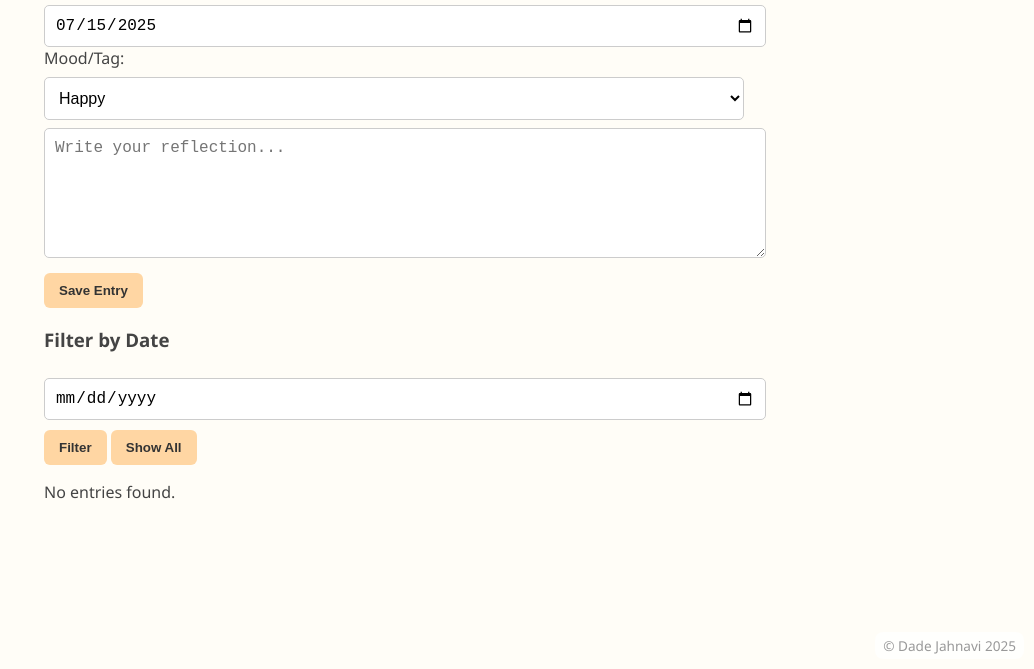
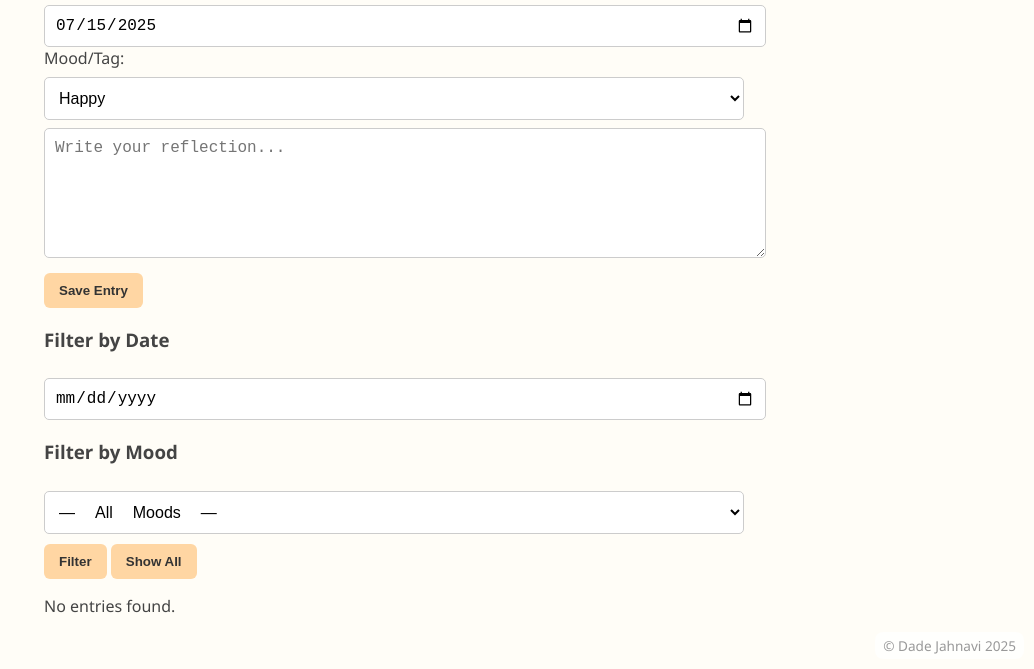
Before and after one commit to DadeJahnavi/Daily-Journal-Website, a plain HTML site: page index.html in a window 1280 px wide. Shown: the part 131-800 px from the top of the page, without its empty margins (246-1280 px from the left). Drawn offline with Linux system fonts and the light colour scheme.

Commit message:
Update index.html

```diff
--- a/index.html
+++ b/index.html
@@ -29,11 +29,23 @@
     <button onclick="saveEntry()">Save Entry</button>
 
     <div class="filter-box">
-      <h3>Filter by Date</h3>
-      <input type="date" id="filter-date" />
-      <button onclick="filterEntries()">Filter</button>
-      <button onclick="showAll()">Show All</button>
-    </div>
+  <h3>Filter by Date</h3>
+  <input type="date" id="filter-date" />
+
+  <h3>Filter by Mood</h3>
+  <select id="filter-mood">
+    <option value="">— All Moods —</option>
+    <option value="😊">😊 Happy</option>
+    <option value="😢">😢 Sad</option>
+    <option value="😌">😌 Grateful</option>
+    <option value="😠">😠 Angry</option>
+    <option value="🤯">🤯 Stressed</option>
+    <option value="🌈">🌈 Hopeful</option>
+  </select>
+
+  <button onclick="filterEntries()">Filter</button>
+  <button onclick="showAll()">Show All</button>
+</div>
 
     <div id="entries"></div>
   </div>
```
